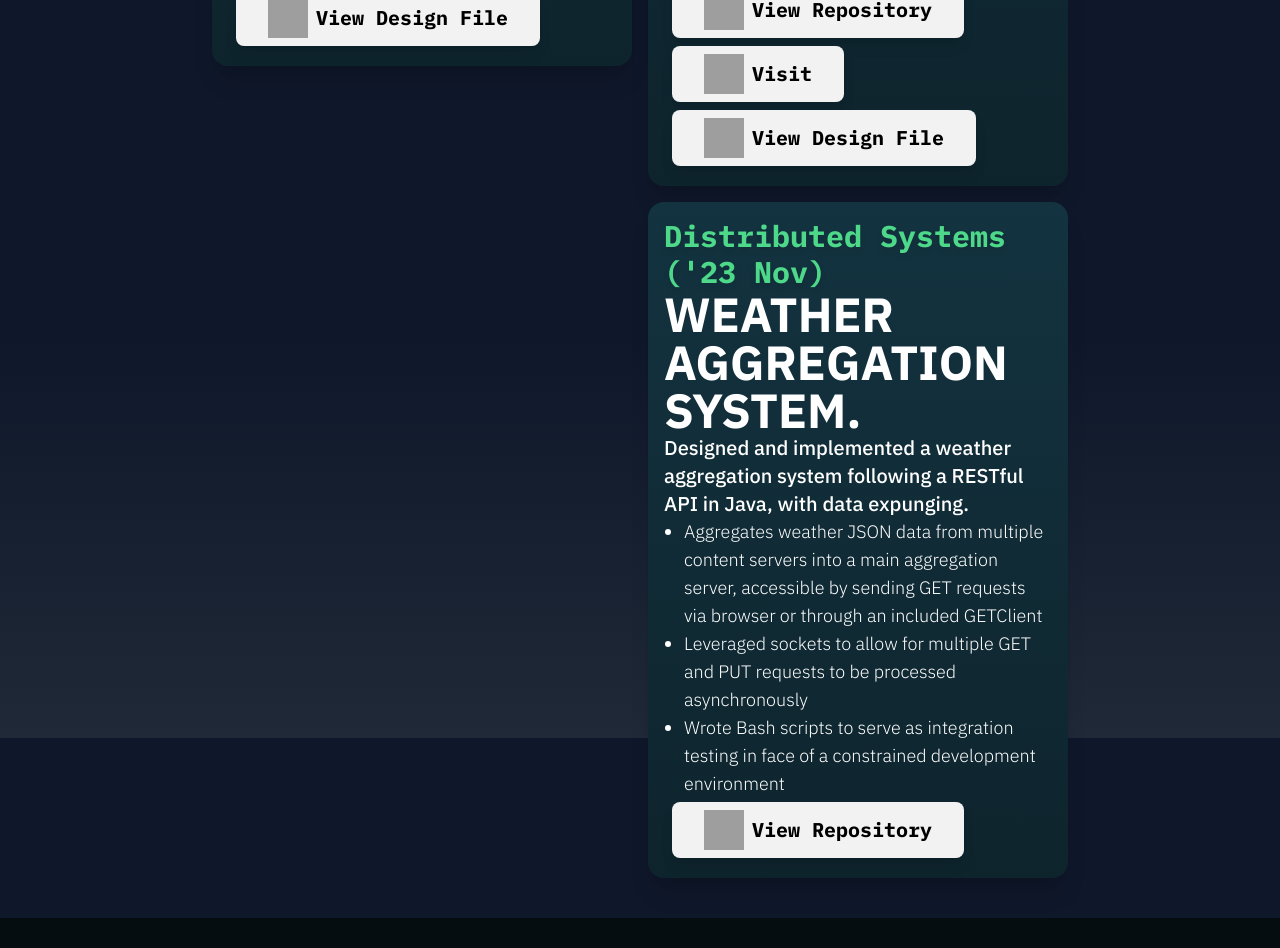
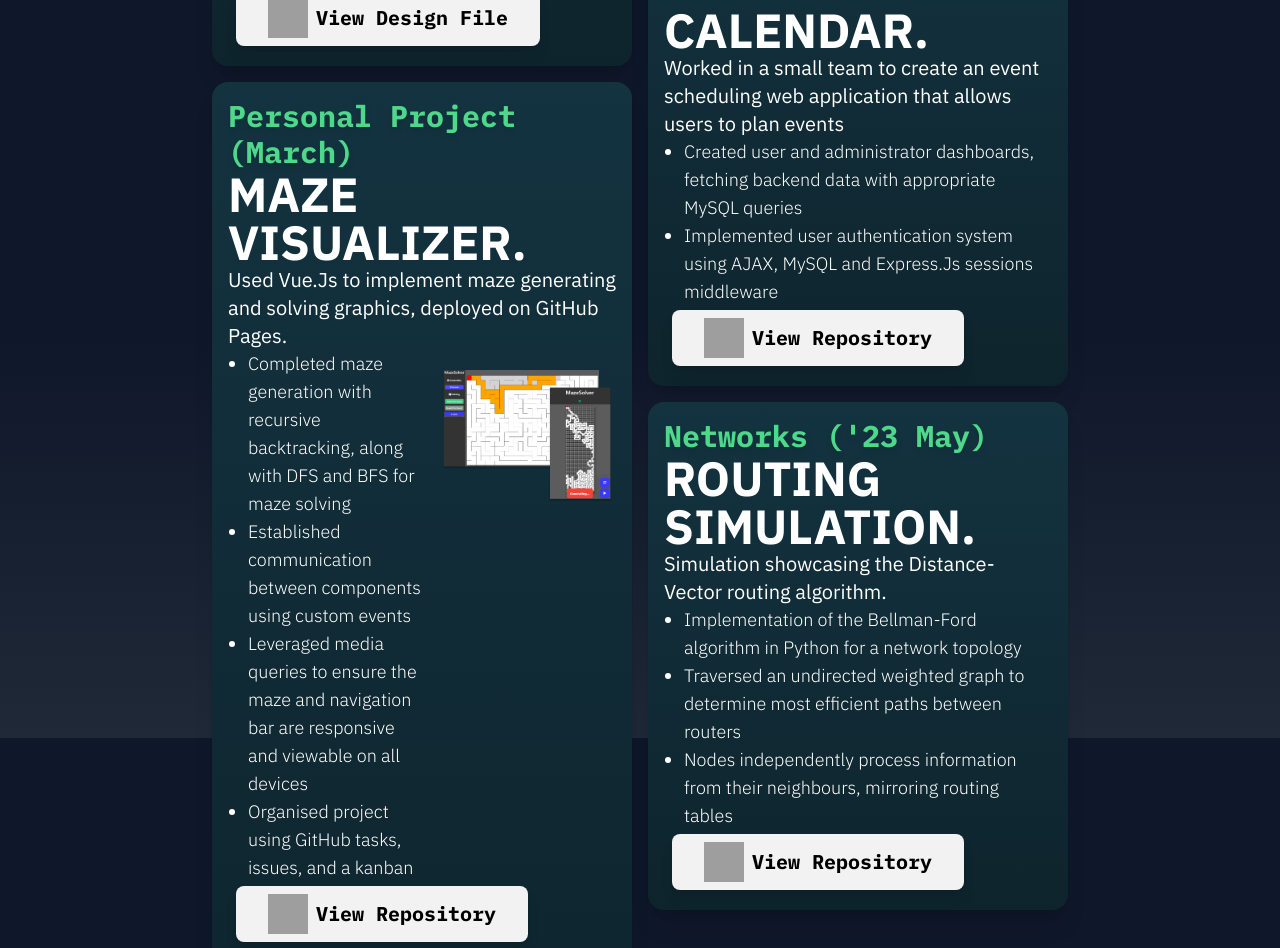
Before and after one commit to WukoSiric/wukosiric.github.io, a Vue app: page / in a window 1280 px wide. Shown: the part 3120-4068 px from the top of the page. Built offline with nearby package versions, Linux system fonts and the light colour scheme; grey boxes are pictures that could not be loaded.

Commit message:
Added more projects

```diff
--- a/src/components/ProjectsSection.vue
+++ b/src/components/ProjectsSection.vue
@@ -27,7 +27,7 @@ export default {
     >
       <EyebrowTitle class="col-span-full drop-shadow-md"> Personal Project (Ongoing) </EyebrowTitle>
       <MainTitle class="col-span-full"> Chat application. </MainTitle>
-      <span class="col-span-2 text-lg font-medium md:text-xl"
+      <span class="col-span-2 text-lg md:text-xl"
         >Currently working on a full-stack chat application with MEVN in order to improve my CSS,
         along with learning Node.Js and MongoDB.</span
       >
@@ -64,7 +64,7 @@ export default {
       <EyebrowTitle class="col-span-full drop-shadow-md"> Personal Project (March) </EyebrowTitle>
       <MainTitle class="col-span-full">MAZE VISUALIZER.</MainTitle>
 
-      <span class="col-span-2 text-lg font-medium md:text-xl"
+      <span class="col-span-2 text-lg md:text-xl"
         >Used Vue.Js to implement maze generating and solving graphics, deployed on GitHub Pages.
       </span>
       <ul class="col-span-2 list-disc pl-5 text-lg font-light lg:col-span-1">
@@ -111,7 +111,7 @@ export default {
         Distributed Systems ('23 Nov)
       </EyebrowTitle>
       <MainTitle class="col-span-full">Weather Aggregation System.</MainTitle>
-      <span class="col-span-2 text-lg font-medium md:text-xl"
+      <span class="col-span-2 text-lg md:text-xl"
         >Designed and implemented a weather aggregation system following a RESTful API in Java, with
         data expunging.
       </span>
@@ -139,5 +139,70 @@ export default {
         </ExternalButton>
       </div>
     </div>
+    <!-- Event Calendar -->
+    <div
+      class="col-span-full m-1 mb-4 grid break-inside-avoid-column grid-cols-2 content-start rounded-2xl bg-gradient-to-b from-slate-light to-slate-dark p-4 shadow-xl xl:col-span-1"
+    >
+      <EyebrowTitle class="col-span-full drop-shadow-md"> Web Development ('22 July) </EyebrowTitle>
+      <MainTitle class="col-span-full">Event Calendar. </MainTitle>
+      <span class="col-span-2 text-lg md:text-xl"
+        >Worked in a small team to create an event scheduling web application that allows users to
+        plan events
+      </span>
+      <ul class="col-span-2 list-disc pl-5 text-lg font-light">
+        <li>
+          Created user and administrator dashboards, fetching backend data with appropriate MySQL
+          queries
+        </li>
+        <li>
+          Implemented user authentication system using AJAX, MySQL and Express.Js sessions
+          middleware
+        </li>
+      </ul>
+      <div class="col-span-full flex">
+        <ExternalButton
+          class="justify-self-center"
+          href="https://github.com/wdcmasters/event-calendar"
+          img="https://cdn.jsdelivr.net/gh/devicons/devicon@latest/icons/github/github-original.svg"
+        >
+          View Repository
+        </ExternalButton>
+      </div>
+    </div>
+    <!-- Event Calendar -->
+    <div
+      class="col-span-full m-1 mb-4 grid break-inside-avoid-column grid-cols-2 content-start rounded-2xl bg-gradient-to-b from-slate-light to-slate-dark p-4 shadow-xl xl:col-span-1"
+    >
+      <EyebrowTitle class="col-span-full drop-shadow-md"> Networks ('23 May) </EyebrowTitle>
+      <MainTitle class="col-span-full">Routing Simulation. </MainTitle>
+      <span class="col-span-2 text-lg md:text-xl"
+        >Simulation showcasing the Distance-Vector routing algorithm.
+      </span>
+      <ul class="col-span-2 list-disc pl-5 text-lg font-light">
+        <li>Implementation of the Bellman-Ford algorithm in Python for a network topology</li>
+        <li>
+          Traversed an undirected weighted graph to determine most efficient paths between routers
+        </li>
+        <li>
+          Nodes independently process information from their neighbours, mirroring routing tables
+        </li>
+      </ul>
+      <div class="col-span-full flex">
+        <ExternalButton
+          class="justify-self-center"
+          href="https://github.com/WukoSiric/Distance-Vector-Networking"
+          img="https://cdn.jsdelivr.net/gh/devicons/devicon@latest/icons/github/github-original.svg"
+        >
+          View Repository
+        </ExternalButton>
+      </div>
+    </div>
   </div>
 </template>
+
+<style>
+.eventcal {
+  background-image: linear-gradient(rgba(22, 32, 66, 0.548), transparent),
+    linear-gradient(rgba(0, 0, 0, 0.274), rgb(0, 0, 0)), url(../assets/img/eventcal.png);
+}
+</style>
```
